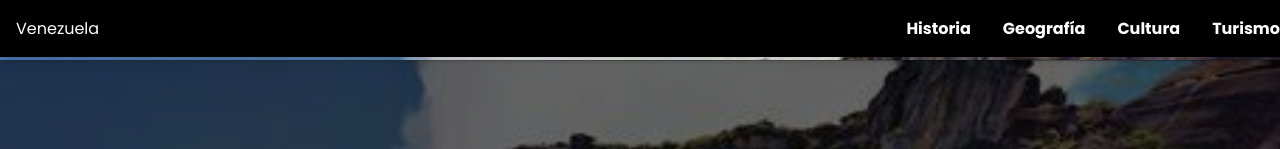
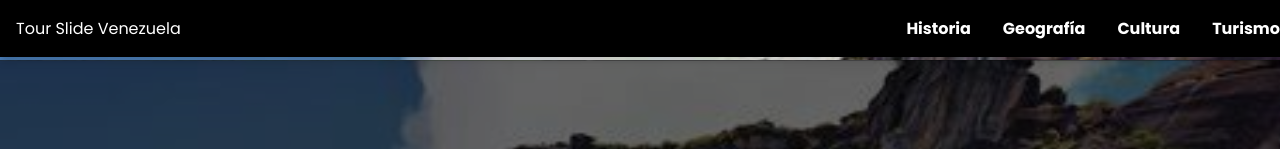
Before and after one commit to Cabrera07/TourSlider, a plain HTML site: page pages/venezuela.html in a window 1280 px wide. Shown: the top 149 px of the page. Drawn offline with Linux system fonts and the light colour scheme.

Commit message:
Update venezuela.html

```diff
--- a/pages/venezuela.html
+++ b/pages/venezuela.html
@@ -10,7 +10,7 @@
 </head>
 <body>
     <nav class="navbar">
-        <div class="logo">Venezuela</div>
+        <div class="logo">Tour Slide Venezuela</div>
         <ul>
             <li><a href="#historia">Historia</a></li>
             <li><a href="#geografia">Geografía</a></li>
```
